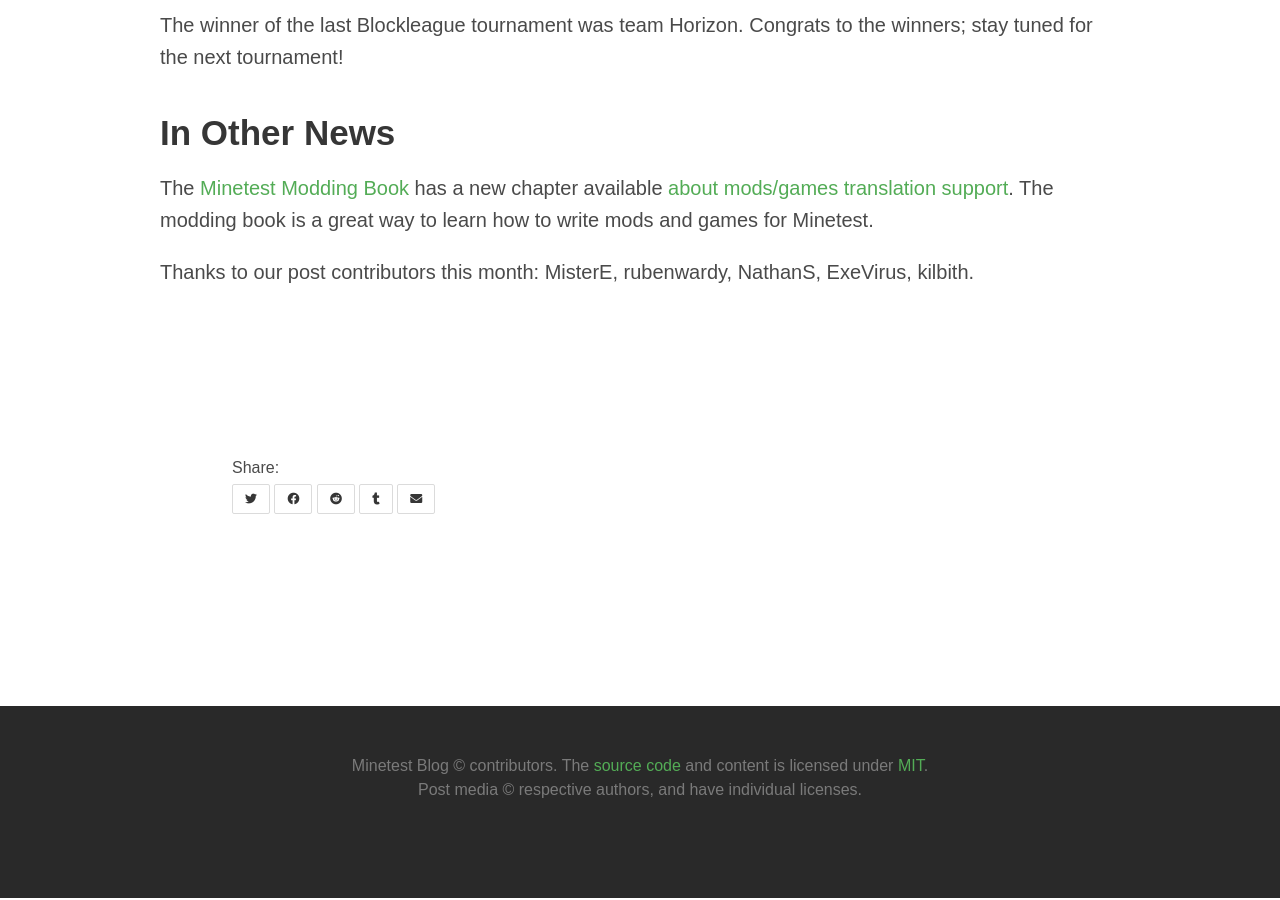
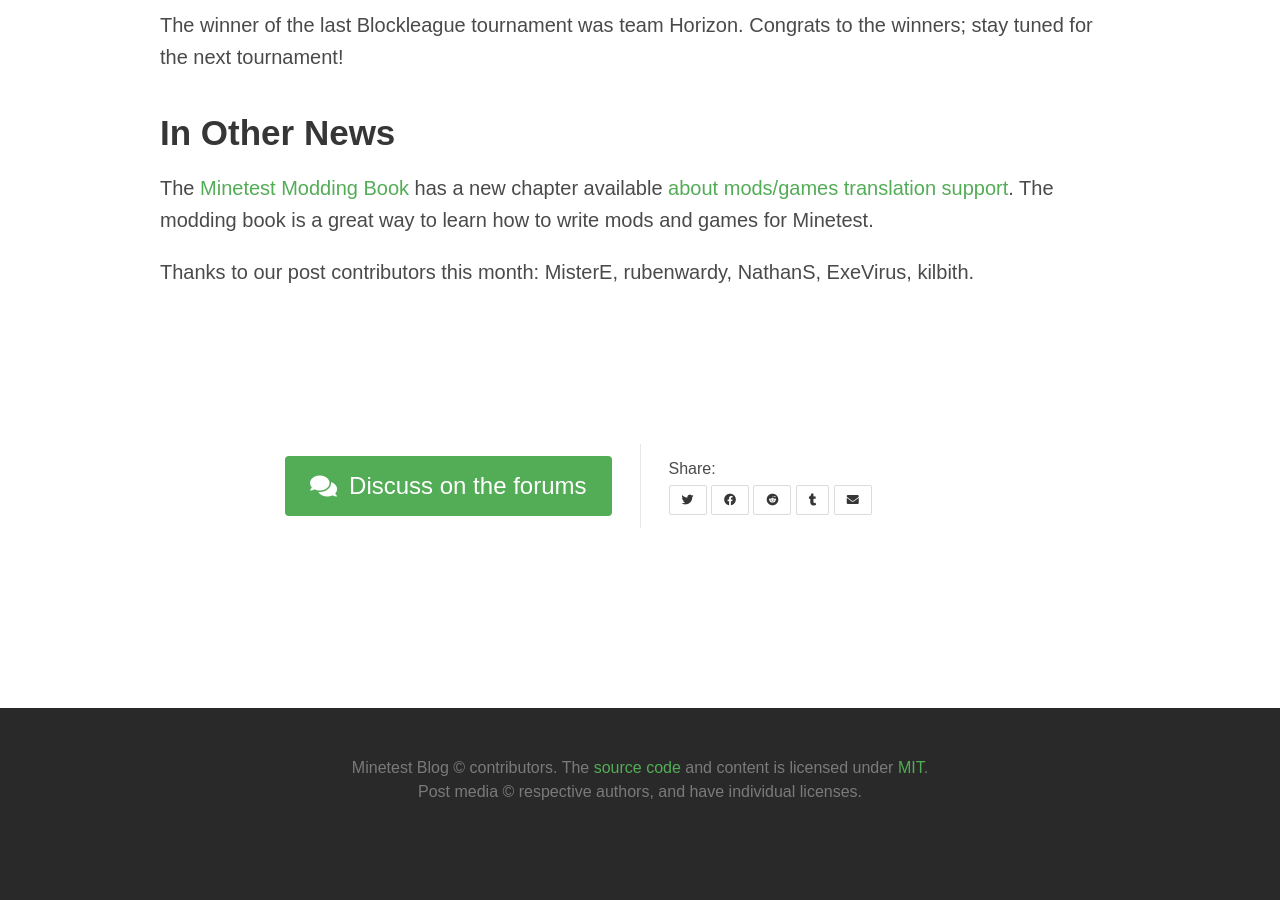
Before and after one commit to minetest/blog, a Jekyll site: the page built from _posts/2022-07-07-June.md, in a window 1280 px wide and 900 px high, scrolled down 7073 px. Built offline with Jekyll 4.4.1, drawn with Linux system fonts in a browser that asks for light colours; some of the changed lines change nothing that is shown.

Commit message:
June: Add forum topic

```diff
--- a/_posts/2022-07-07-June.md
+++ b/_posts/2022-07-07-June.md
@@ -14,6 +14,7 @@
   gameplay features. Additionally, the Minetest Modding Book has a new chapter
   available on mods/games translation support.
 image: /static/blog/2022_June/exile_rings.png
+forum_topic: https://forum.minetest.net/viewtopic.php?f=18&t=28380
 tags:
   - this_month
 ---
```
